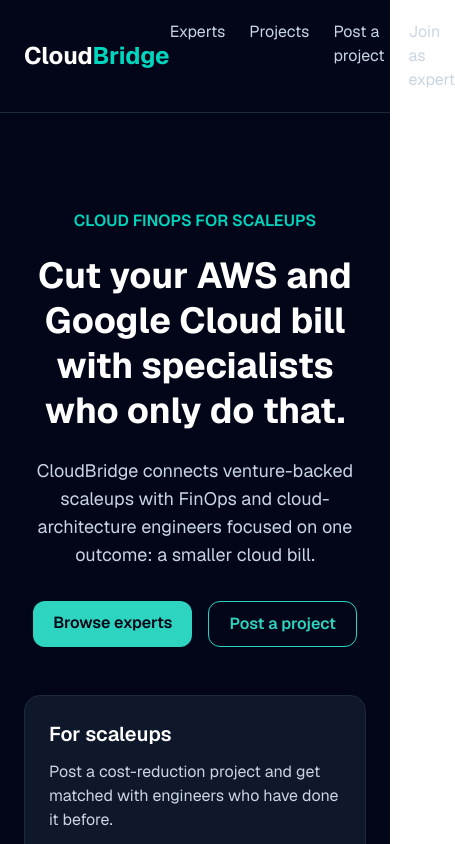
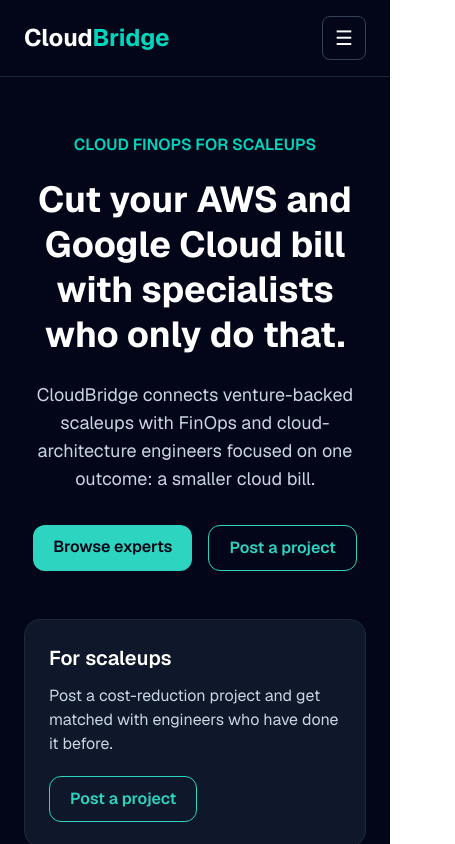
Before and after one commit to AareenRaj/Cloud-Bridge, a Next.js app: page / in a window 390 px wide. Shown: the top 844 px of the page, 455 px wide, since content can reach past the window. Built offline with nearby package versions, Linux system fonts and the light colour scheme.

Commit message:
Improve mobile layout and navigation

```diff
--- a/src/app/layout.tsx
+++ b/src/app/layout.tsx
@@ -1,4 +1,4 @@
-import type { Metadata } from "next";
+import type { Metadata, Viewport } from "next";
 import { Geist, Geist_Mono } from "next/font/google";
 import "./globals.css";
 import Nav from "@/components/Nav";
@@ -20,6 +20,12 @@
     "Connect venture-backed scaleups with engineers who specialize in reducing AWS and Google Cloud bills.",
 };
 
+export const viewport: Viewport = {
+  width: "device-width",
+  initialScale: 1,
+  themeColor: "#020617",
+};
+
 export default function RootLayout({ children }: LayoutProps<"/">) {
   return (
     <html
@@ -30,7 +36,7 @@
         <Nav />
         <div className="flex-1">{children}</div>
         <Footer />
-        </body>
+      </body>
     </html>
   );
 }
--- a/src/app/page.tsx
+++ b/src/app/page.tsx
@@ -7,7 +7,7 @@
 export default function Home() {
   return (
     <main className="min-h-screen bg-slate-950 text-white">
-      <section className="mx-auto max-w-4xl px-6 py-24 text-center">
+      <section className="mx-auto max-w-4xl px-6 py-14 text-center sm:py-24">
         <p className="mb-5 font-semibold text-teal-400">
           CLOUD FINOPS FOR SCALEUPS
         </p>
--- a/src/app/projects/page.tsx
+++ b/src/app/projects/page.tsx
@@ -22,7 +22,7 @@
           Sample projects for demonstration only.
         </p>
 
-        <div className="mt-10 grid gap-6 md:grid-cols-3">
+        <div className="mt-10 grid gap-6 sm:grid-cols-2 lg:grid-cols-3">
           {projects.map((project) => (
             <Card key={project.id}>
               <Badge>{project.platform}</Badge>
--- a/src/components/ExpertsBrowser.tsx
+++ b/src/components/ExpertsBrowser.tsx
@@ -39,7 +39,7 @@
   return (
     <main className="min-h-screen bg-slate-950 px-6 py-12 text-white">
       <div className="mx-auto max-w-6xl">
-        <Link href="/" className="text-teal-400 hover:underline">
+        <Link href="/" className="px-2 py-2 text-sm text-teal-400 hover:underline">
           ← Back to home
         </Link>
 
@@ -113,19 +113,19 @@
             <button
               type="button"
               onClick={clearFilters}
-              className="text-sm text-teal-400 hover:underline"
+              className="px-2 py-2 text-sm text-teal-400 hover:underline"
             >
               Clear filters
             </button>
           )}
         </div>
 
-        <div className="mt-8 grid gap-6 md:grid-cols-3">
+        <div className="mt-8 grid gap-6 sm:grid-cols-2 lg:grid-cols-3">
           {filteredExperts.map((expert) => (
             <Card key={expert.id}>
               <Badge>{expert.platform}</Badge>
               <h2 className="mt-4 text-xl font-bold">{expert.name}</h2>
-              <p className="text-sm text-slate-400">{expert.title}</p>
+              <p className="ext-sm text-slate-400t">{expert.title}</p>
               <p className="mt-1 text-xs uppercase tracking-wide text-slate-500">
                 {expert.isSample ? "Sample profile" : "Member"}
               </p>
--- a/src/components/Nav.tsx
+++ b/src/components/Nav.tsx
@@ -1,19 +1,61 @@
+"use client";
+
 import Link from "next/link";
+import { useState } from "react";
+
+const links = [
+  { href: "/experts", label: "Experts" },
+  { href: "/projects", label: "Projects" },
+  { href: "/projects/new", label: "Post a project" },
+  { href: "/experts/join", label: "Join as expert" },
+];
 
 export default function Nav() {
+  const [open, setOpen] = useState(false);
+
   return (
-    <header className="border-b border-slate-800 bg-slate-950 px-6 py-5 text-white">
-      <div className="mx-auto flex max-w-6xl items-center justify-between">
-        <Link href="/" className="text-2xl font-bold">
+    <header className="border-b border-slate-800 bg-slate-950 px-6 text-white">
+      <div className="mx-auto flex max-w-6xl items-center justify-between py-4">
+        <Link href="/" className="text-2xl font-bold" onClick={() => setOpen(false)}>
           Cloud<span className="text-teal-400">Bridge</span>
         </Link>
-        <nav className="flex gap-6 text-slate-300">
-          <Link href="/experts" className="hover:text-teal-400">Experts</Link>
-          <Link href="/projects" className="hover:text-teal-400">Projects</Link>
-          <Link href="/projects/new" className="hover:text-teal-400">Post a project</Link>
-          <Link href="/experts/join" className="hover:text-teal-400">Join as expert</Link>
+
+        <nav aria-label="Main" className="hidden gap-6 text-slate-300 md:flex">
+          {links.map((link) => (
+            <Link key={link.href} href={link.href} className="py-2 hover:text-teal-400">
+              {link.label}
+            </Link>
+          ))}
         </nav>
+
+        <button
+          type="button"
+          aria-expanded={open}
+          aria-controls="mobile-menu"
+          aria-label={open ? "Close menu" : "Open menu"}
+          onClick={() => setOpen((value) => !value)}
+          className="flex h-11 w-11 items-center justify-center rounded-lg border border-slate-700 md:hidden"
+        >
+          <span aria-hidden="true" className="text-xl leading-none">
+            {open ? "✕" : "☰"}
+          </span>
+        </button>
       </div>
+
+      {open && (
+        <nav id="mobile-menu" aria-label="Mobile" className="flex flex-col pb-4 md:hidden">
+          {links.map((link) => (
+            <Link
+              key={link.href}
+              href={link.href}
+              onClick={() => setOpen(false)}
+              className="border-t border-slate-800 py-3 text-slate-200 hover:text-teal-400"
+            >
+              {link.label}
+            </Link>
+          ))}
+        </nav>
+      )}
     </header>
   );
 }
```
